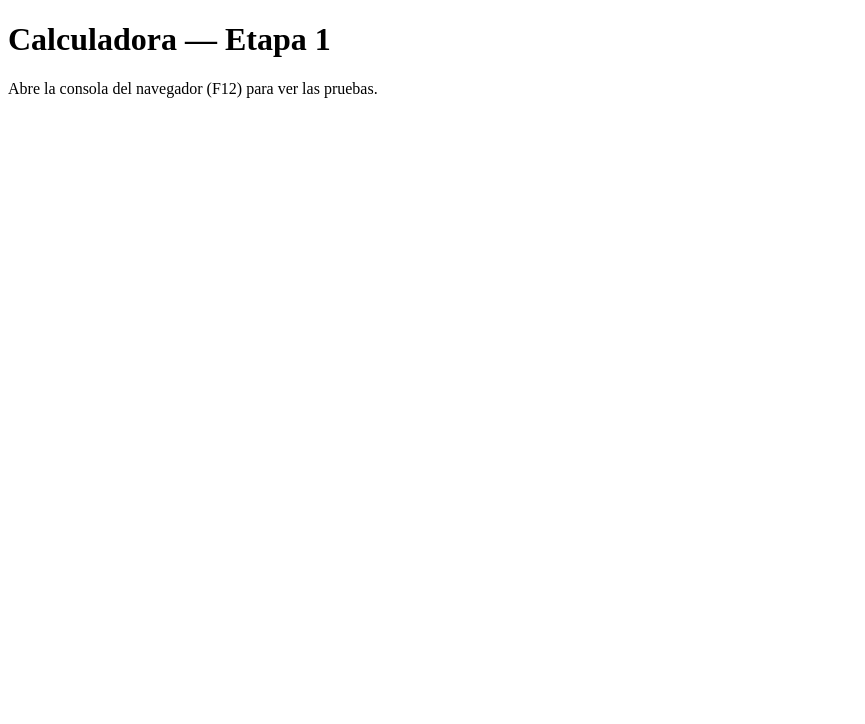
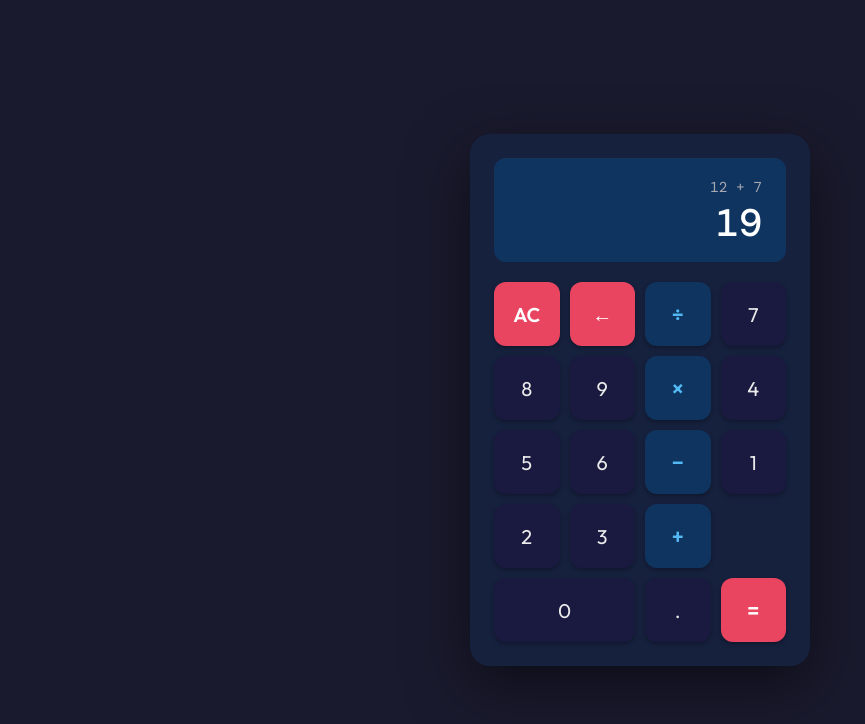
Before and after one commit to devferbackend/Calculator, a plain HTML site: page index.html in a window 1280 px wide. Shown: the whole page, without its empty margins (0-865 px from the left). Drawn offline with nearby package versions, Linux system fonts and the light colour scheme; a web font is replaced by a local one.

Commit message:
feat: add calculator HTML structure and basic styling

```diff
--- a/index.html
+++ b/index.html
@@ -4,10 +4,50 @@
     <meta charset="UTF-8">
     <meta name="viewport" content="width=device-width, initial-scale=1.0">
     <title>Calculadora</title>
+     <link rel="preconnect" href="https://fonts.googleapis.com">
+  <link rel="preconnect" href="https://fonts.gstatic.com" crossorigin>
+  <link href="https://fonts.googleapis.com/css2?family=DM+Mono:wght@300;400;500&family=Outfit:wght@300;400;600&display=swap" rel="stylesheet">
+  <link rel="stylesheet" href="styles.css">
 </head>
 <body>
-    <h1>Calculadora — Etapa 1</h1>
-  <p>Abre la consola del navegador (F12) para ver las pruebas.</p>
+    <div class="calculator">
+    <!-- Display -->
+    <div class="display">
+      <div class="display-expression">12 + 7</div>
+      <div class="display-current">19</div>
+    </div>
+
+    <!-- Botones -->
+    <div class="buttons">
+      <!-- Fila 1: AC, ←, ÷ -->
+      <button class="btn btn-action" data-action="clear">AC</button>
+      <button class="btn btn-action" data-action="backspace">←</button>
+      <button class="btn btn-operator" data-operator="/">÷</button>
+
+      <!-- Fila 2: 7, 8, 9, × -->
+      <button class="btn btn-digit" data-digit="7">7</button>
+      <button class="btn btn-digit" data-digit="8">8</button>
+      <button class="btn btn-digit" data-digit="9">9</button>
+      <button class="btn btn-operator" data-operator="*">×</button>
+
+      <!-- Fila 3: 4, 5, 6, − -->
+      <button class="btn btn-digit" data-digit="4">4</button>
+      <button class="btn btn-digit" data-digit="5">5</button>
+      <button class="btn btn-digit" data-digit="6">6</button>
+      <button class="btn btn-operator" data-operator="-">−</button>
+
+      <!-- Fila 4: 1, 2, 3, + -->
+      <button class="btn btn-digit" data-digit="1">1</button>
+      <button class="btn btn-digit" data-digit="2">2</button>
+      <button class="btn btn-digit" data-digit="3">3</button>
+      <button class="btn btn-operator" data-operator="+">+</button>
+
+      <!-- Fila 5: 0, ., = -->
+      <button class="btn btn-digit btn-zero" data-digit="0">0</button>
+      <button class="btn btn-digit" data-action="decimal">.</button>
+      <button class="btn btn-equals" data-action="equals">=</button>
+    </div>
+  </div>
   <script src="script.js"></script>
 </body>
 </html>
--- /dev/null
+++ b/styles.css
@@ -0,0 +1,159 @@
+/* === Reset & Variables === */
+
+*,
+*::before,
+*::after {
+  margin: 0;
+  padding: 0;
+  box-sizing: border-box;
+}
+
+:root {
+  --bg-body: #1a1a2e;
+  --bg-calc: #16213e;
+  --bg-display: #0f3460;
+  --bg-btn: #1a1a40;
+  --bg-btn-hover: #252550;
+  --bg-action: #e94560;
+  --bg-action-hover: #ff6b81;
+  --bg-operator: #0f3460;
+  --bg-operator-hover: #1a4a7a;
+  --bg-equals: #e94560;
+  --bg-equals-hover: #ff6b81;
+  --text-primary: #eaeaea;
+  --text-secondary: #a8a8b3;
+  --text-display: #ffffff;
+  --shadow-calc: 0 20px 60px rgba(0, 0, 0, 0.5);
+  --shadow-btn: 0 2px 4px rgba(0, 0, 0, 0.3);
+  --radius-calc: 20px;
+  --radius-btn: 12px;
+}
+
+/* === Layout === */
+
+body {
+  font-family: "Outfit", sans-serif;
+  background: var(--bg-body);
+  min-height: 100vh;
+  display: flex;
+  justify-content: center;
+  align-items: center;
+}
+
+.calculator {
+  background: var(--bg-calc);
+  border-radius: var(--radius-calc);
+  box-shadow: var(--shadow-calc);
+  padding: 24px;
+  width: 340px;
+}
+
+/* === Display === */
+
+.display {
+  background: var(--bg-display);
+  border-radius: var(--radius-btn);
+  padding: 20px 24px;
+  margin-bottom: 20px;
+  min-height: 100px;
+  display: flex;
+  flex-direction: column;
+  justify-content: flex-end;
+  align-items: flex-end;
+  overflow: hidden;
+}
+
+.display-expression {
+  font-family: "DM Mono", monospace;
+  font-size: 0.9rem;
+  font-weight: 300;
+  color: var(--text-secondary);
+  margin-bottom: 8px;
+  min-height: 1.2em;
+  word-break: break-all;
+}
+
+.display-current {
+  font-family: "DM Mono", monospace;
+  font-size: 2.4rem;
+  font-weight: 500;
+  color: var(--text-display);
+  line-height: 1;
+  word-break: break-all;
+}
+
+/* === Grid de botones === */
+
+.buttons {
+  display: grid;
+  grid-template-columns: repeat(4, 1fr);
+  gap: 10px;
+}
+
+/* === Botones base === */
+
+.btn {
+  font-family: "Outfit", sans-serif;
+  font-size: 1.25rem;
+  font-weight: 400;
+  color: var(--text-primary);
+  background: var(--bg-btn);
+  border: none;
+  border-radius: var(--radius-btn);
+  padding: 18px 0;
+  cursor: pointer;
+  box-shadow: var(--shadow-btn);
+  transition: background 0.15s ease, transform 0.1s ease;
+}
+
+.btn:hover {
+  background: var(--bg-btn-hover);
+}
+
+.btn:active {
+  transform: scale(0.95);
+}
+
+/* === Botones de acción (AC, ←) === */
+
+.btn-action {
+  background: var(--bg-action);
+  color: #fff;
+  font-weight: 600;
+}
+
+.btn-action:hover {
+  background: var(--bg-action-hover);
+}
+
+/* === Botones de operador (+, −, ×, ÷) === */
+
+.btn-operator {
+  background: var(--bg-operator);
+  color: #53b9f5;
+  font-weight: 600;
+  font-size: 1.35rem;
+}
+
+.btn-operator:hover {
+  background: var(--bg-operator-hover);
+}
+
+/* === Botón igual (=) === */
+
+.btn-equals {
+  background: var(--bg-equals);
+  color: #fff;
+  font-weight: 600;
+  font-size: 1.35rem;
+}
+
+.btn-equals:hover {
+  background: var(--bg-equals-hover);
+}
+
+/* === Botón 0 ocupa 2 columnas === */
+
+.btn-zero {
+  grid-column: span 2;
+}
```
